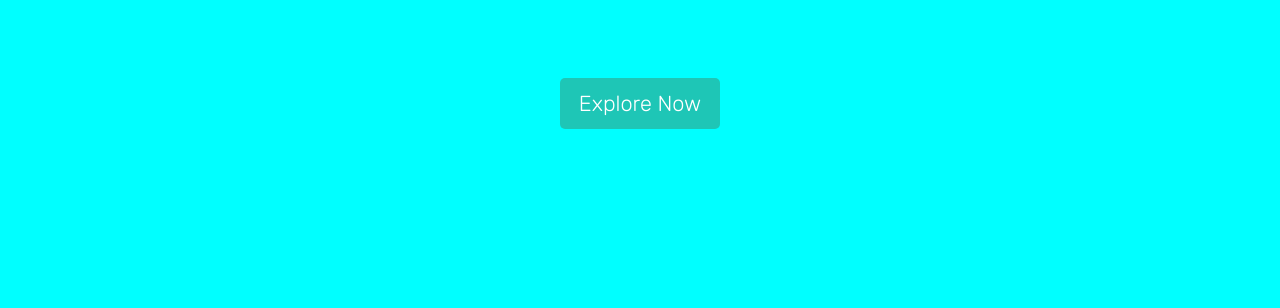
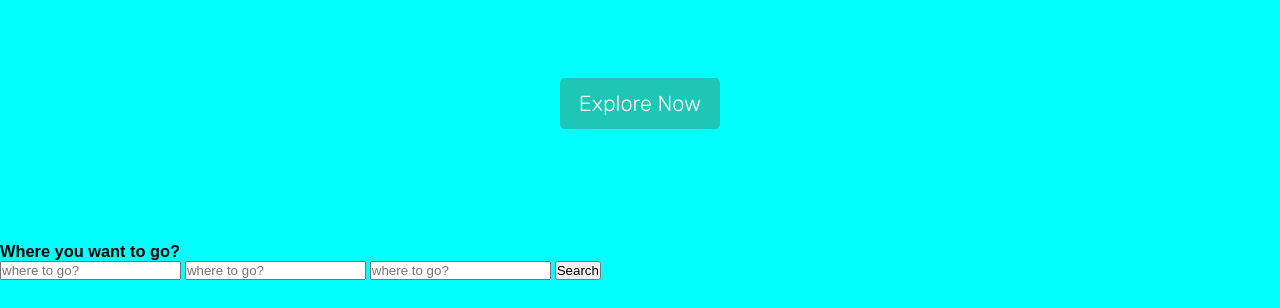
Before and after one commit to HafizullahIT19/gymnasiearbete-project, a website built with webpack: page index.html in a window 1280 px wide. Shown: the part 492-800 px from the top of the page. Built offline with nearby package versions, Linux system fonts and the light colour scheme; files whose address does not match are found by name.

Commit message:
Search bar html add

```diff
--- a/index.html
+++ b/index.html
@@ -54,6 +54,17 @@
         </main>
         <!-- Main End -->
 
+        <!-- Search-bar Start -->
+        <section class="search-bar">
+            <h3>Where you want to go?</h3>
+            <form action="#" class="search-form">
+                <input type="text" placeholder="where to go?">
+                <input type="text" placeholder="where to go?">
+                <input type="text" placeholder="where to go?">
+                <button class="search-btn" type="submit">Search</button>
+            </form>
+        </section>
+        <!-- Search-bar End -->
 
 
         <footer></footer>
```
